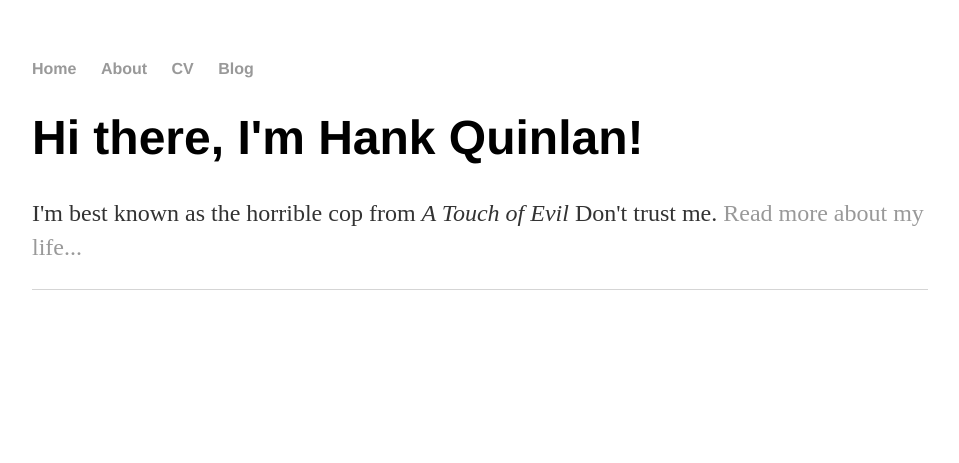
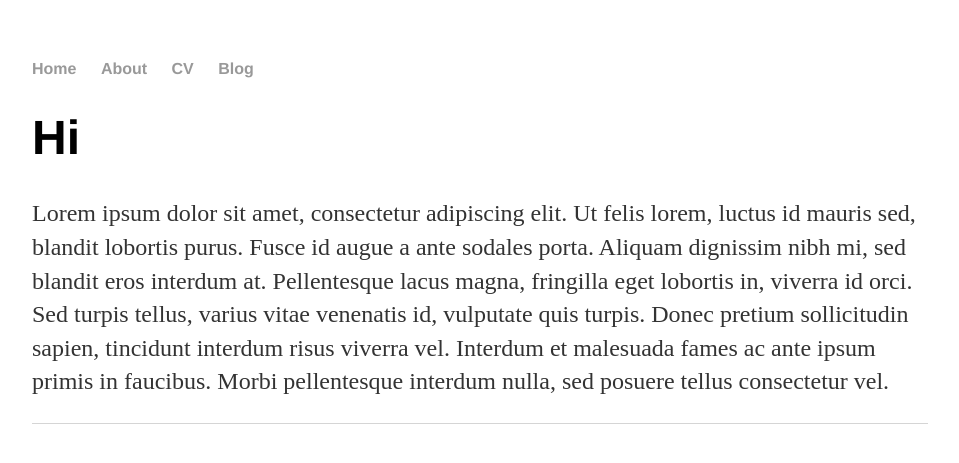
Before and after one commit to infosecmentors/infosecmentors.github.io, a Jekyll site: the page index.html, which Jekyll copies as it is, in a window 1280 px wide. Shown: the top 463 px of the page, without its empty margins (160-1119 px from the left). Built offline with Jekyll 4.4.1, drawn with Linux system fonts in a browser that asks for light colours.

Commit message:
Update index.html

```diff
--- a/index.html
+++ b/index.html
@@ -1,7 +1,7 @@
 <!DOCTYPE html>
 <html>
 	<head>
-		<title>Hank Quinlan, Horrible Cop</title>
+		<title>InfoSec Mentors Project Blog</title>
 		<!-- link to main stylesheet -->
 		<link rel="stylesheet" type="text/css" href="/css/main.css">
 	</head>
@@ -16,8 +16,8 @@
 		</nav>
 		<div class="container">
     		<div class="blurb">
-        		<h1>Hi there, I'm Hank Quinlan!</h1>
-				<p>I'm best known as the horrible cop from <em>A Touch of Evil</em> Don't trust me. <a href="/about">Read more about my life...</a></p>
+        		<h1>Hi</h1>
+				<p>Lorem ipsum dolor sit amet, consectetur adipiscing elit. Ut felis lorem, luctus id mauris sed, blandit lobortis purus. Fusce id augue a ante sodales porta. Aliquam dignissim nibh mi, sed blandit eros interdum at. Pellentesque lacus magna, fringilla eget lobortis in, viverra id orci. Sed turpis tellus, varius vitae venenatis id, vulputate quis turpis. Donec pretium sollicitudin sapien, tincidunt interdum risus viverra vel. Interdum et malesuada fames ac ante ipsum primis in faucibus. Morbi pellentesque interdum nulla, sed posuere tellus consectetur vel.</p>
     		</div><!-- /.blurb -->
 		</div><!-- /.container -->
 		<footer>
```
